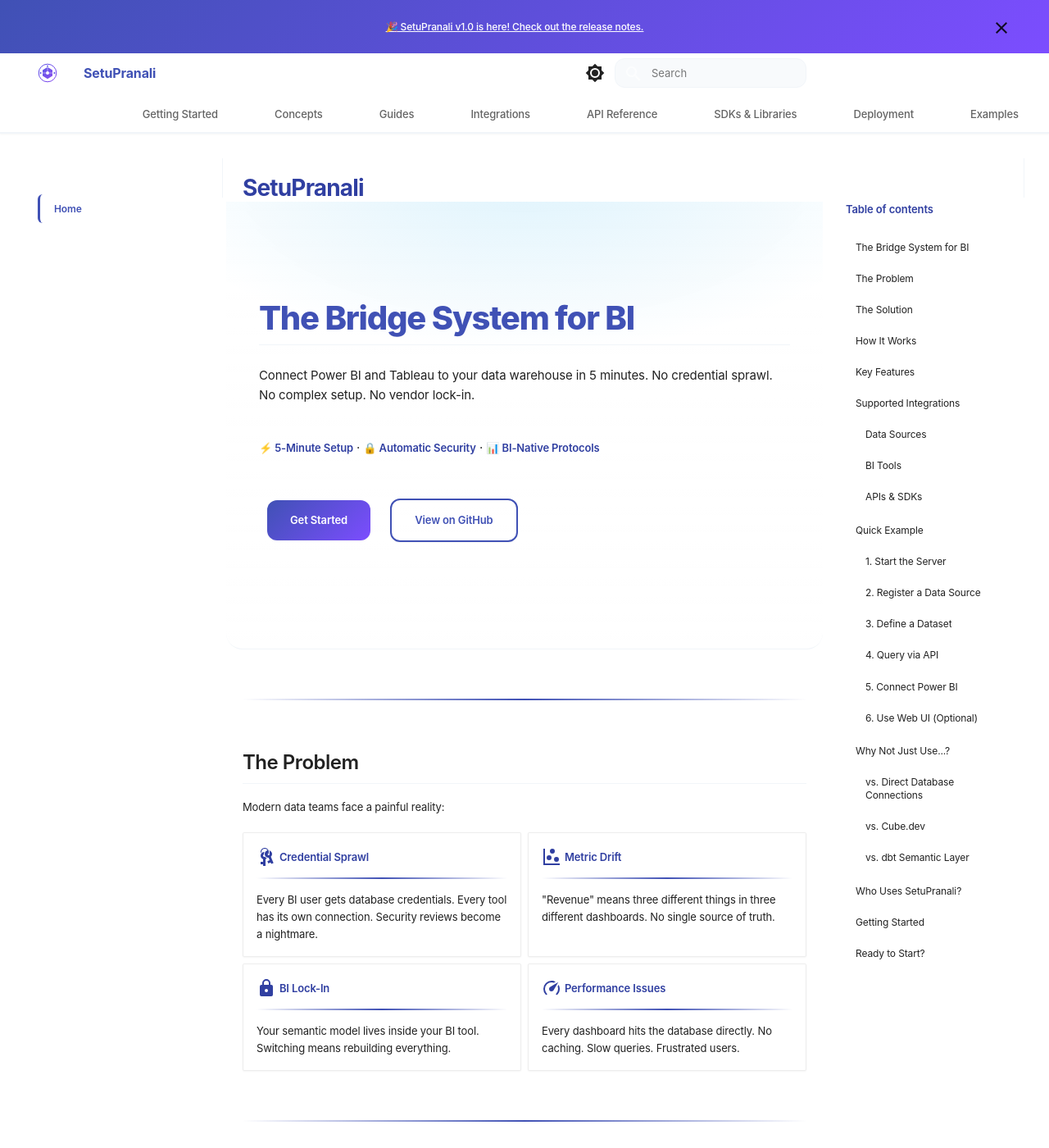
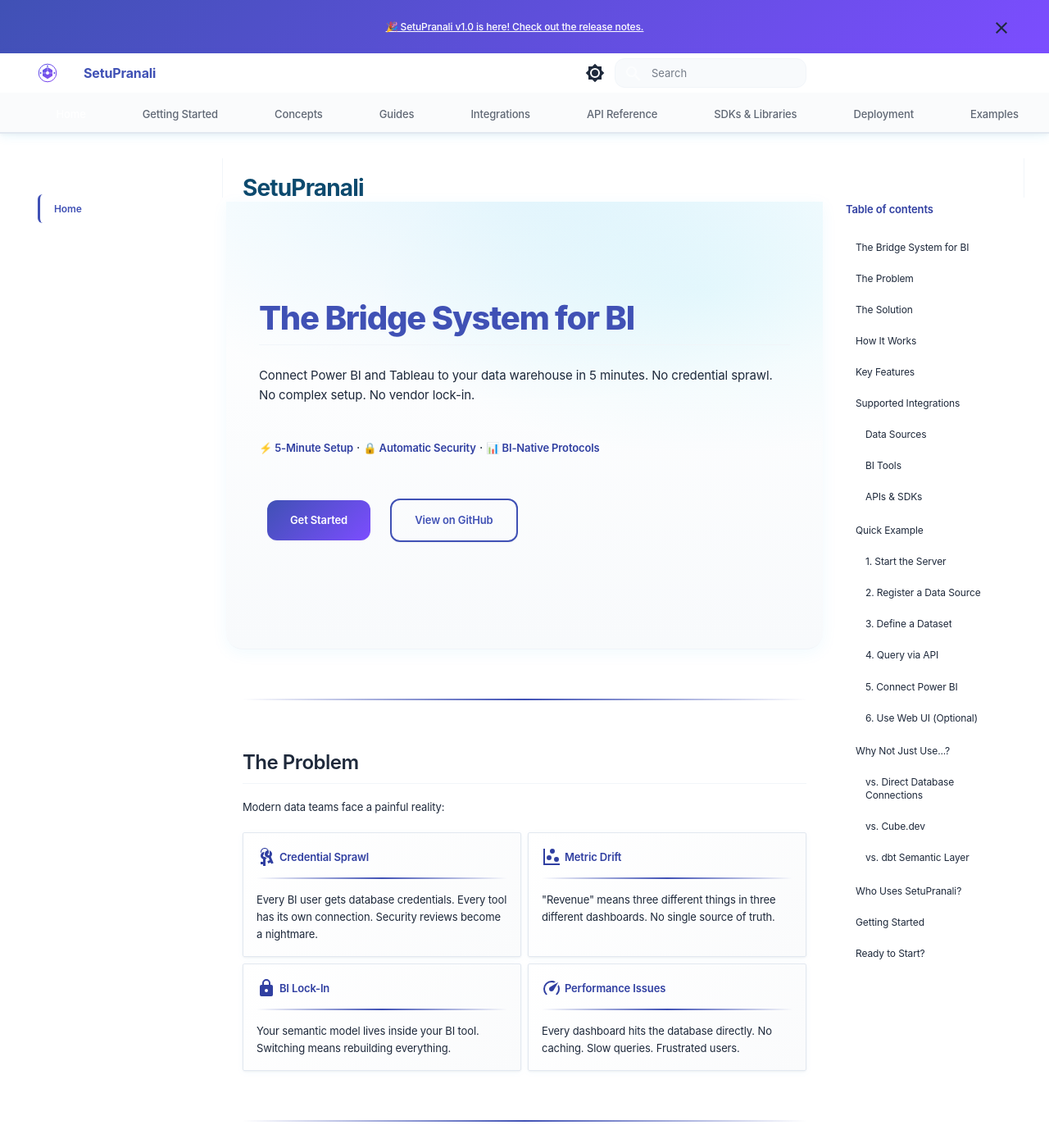
Before and after one commit to setupranali/setupranali.github.io, an MkDocs documentation site: the page built from docs/index.md, in a window 1280 px wide and 1400 px high. Shown: the whole window at 82% size. Built offline with MkDocs 1.6.1 and Material for MkDocs 9.7.7, drawn with Linux system fonts in a browser that asks for light colours; comment, search, counter and statistics services are not loaded.

Commit message:
style: Enhance light mode with better colors and visual appeal
- Improved hero section with subtle gradients and shadows
- Enhanced card designs with better shadows and hover effects
- Better table styling with improved borders and hover states
- Enhanced header with better backdrop blur and shadows
- Improved tabs background for better contrast
- Better admonitions and blockquotes with gradients
- Enhanced footer CTA with subtle gradients
- Improved code blocks with better shadows
- Better text colors for headings in light mode
- Overall more polished and appealing light mode appearance

```diff
--- a/docs/stylesheets/extra.css
+++ b/docs/stylesheets/extra.css
@@ -84,7 +84,10 @@
   --md-default-bg-color: #ffffff;
   --md-default-bg-color--light: #f8fafc;
   --md-default-bg-color--lighter: #f1f5f9;
-  --md-default-bg-color--lightest: #e5e7eb;
+  --md-default-bg-color--lightest: #e2e8f0;
+  --md-typeset-color: #1e293b;
+  --md-code-bg-color: #0f172a;
+  --md-code-fg-color: #e5e7eb;
 }
 
 /* =======================
@@ -119,6 +122,10 @@
   margin-top: 0;
   margin-bottom: 1rem;
   color: var(--md-primary-fg-color--dark);
+}
+
+[data-md-color-scheme="default"] .md-typeset h1 {
+  color: #0c4a6e;
 }
 
 .md-typeset h2 {
@@ -239,13 +246,15 @@
   padding: 4rem 2rem;
   margin: -1rem -1rem 3rem -1rem;
   background:
-    radial-gradient(1200px 600px at 50% -10%, rgba(14, 165, 233, 0.15), transparent 40%),
-    linear-gradient(180deg, rgba(255, 255, 255, 0.95), rgba(255, 255, 255, 0.85));
+    radial-gradient(1200px 600px at 50% -10%, rgba(14, 165, 233, 0.12), transparent 50%),
+    radial-gradient(800px 400px at 80% 20%, rgba(34, 211, 238, 0.08), transparent 50%),
+    linear-gradient(180deg, #ffffff 0%, #f8fafc 100%);
   backdrop-filter: blur(16px);
   border-bottom: 1px solid var(--md-default-bg-color--lighter);
   border-radius: 0 0 var(--md-radius-lg) var(--md-radius-lg);
   position: relative;
   overflow: hidden;
+  box-shadow: 0 4px 20px rgba(14, 165, 233, 0.06);
 }
 
 [data-md-color-scheme="slate"] .hero {
@@ -352,15 +361,26 @@
   border: 1px solid var(--md-default-bg-color--lighter);
   border-radius: var(--md-radius-md);
   padding: 2rem;
-  box-shadow: var(--md-shadow-sm);
-  transition: transform 0.2s ease, box-shadow 0.2s ease;
+  box-shadow: 0 1px 3px rgba(0, 0, 0, 0.05), 0 1px 2px rgba(0, 0, 0, 0.1);
+  transition: all 0.3s cubic-bezier(0.4, 0, 0.2, 1);
   position: relative;
+}
+
+[data-md-color-scheme="default"] .grid.cards > ul > li {
+  background: linear-gradient(135deg, #ffffff 0%, #fafbfc 100%);
+  border: 1px solid #e2e8f0;
+  box-shadow: 0 2px 8px rgba(14, 165, 233, 0.04), 0 1px 3px rgba(0, 0, 0, 0.06);
 }
 
 .grid.cards > ul > li:hover {
   transform: translateY(-4px);
-  box-shadow: var(--md-shadow-lg);
+  box-shadow: 0 12px 24px rgba(14, 165, 233, 0.12), 0 4px 8px rgba(0, 0, 0, 0.08);
   border-color: var(--md-primary-fg-color--light);
+}
+
+[data-md-color-scheme="default"] .grid.cards > ul > li:hover {
+  box-shadow: 0 16px 32px rgba(14, 165, 233, 0.15), 0 6px 12px rgba(0, 0, 0, 0.1);
+  background: linear-gradient(135deg, #ffffff 0%, #f0f9ff 100%);
 }
 
 .grid.cards > ul > li > :first-child {
@@ -387,6 +407,12 @@
   padding: 1.5rem;
   box-shadow: var(--md-shadow-sm);
   overflow-x: auto;
+}
+
+[data-md-color-scheme="default"] .md-typeset pre {
+  background: #0f172a;
+  border: 1px solid #1e293b;
+  box-shadow: 0 4px 12px rgba(15, 23, 42, 0.2), 0 2px 4px rgba(0, 0, 0, 0.1);
 }
 
 .md-typeset pre > code {
@@ -458,13 +484,19 @@
    ======================= */
 
 .md-header {
-  background: rgba(255, 255, 255, 0.8);
-  backdrop-filter: blur(14px);
+  background: rgba(255, 255, 255, 0.9);
+  backdrop-filter: blur(20px);
   border-bottom: 1px solid var(--md-default-bg-color--lighter);
-  box-shadow: var(--md-shadow-sm);
+  box-shadow: 0 2px 8px rgba(14, 165, 233, 0.06), 0 1px 3px rgba(0, 0, 0, 0.04);
   position: sticky;
   top: 0;
   z-index: 100;
+}
+
+[data-md-color-scheme="default"] .md-header {
+  background: rgba(255, 255, 255, 0.95);
+  border-bottom-color: #e2e8f0;
+  box-shadow: 0 4px 12px rgba(14, 165, 233, 0.08), 0 2px 4px rgba(0, 0, 0, 0.04);
 }
 
 [data-md-color-scheme="slate"] .md-header {
@@ -491,6 +523,11 @@
   background: var(--md-default-bg-color);
   border-bottom: 1px solid var(--md-default-bg-color--lighter);
   box-shadow: none;
+}
+
+[data-md-color-scheme="default"] .md-tabs {
+  background: #fafbfc;
+  border-bottom-color: #e2e8f0;
 }
 
 .md-tabs__link {
@@ -651,6 +688,12 @@
   line-height: var(--md-line-height);
 }
 
+[data-md-color-scheme="default"] .md-typeset blockquote {
+  background: linear-gradient(135deg, #f0f9ff 0%, #e0f2fe 100%);
+  border-left-color: var(--md-primary-fg-color);
+  box-shadow: 0 2px 8px rgba(14, 165, 233, 0.06);
+}
+
 /* =======================
    Horizontal Rules
    ======================= */
@@ -674,6 +717,15 @@
   border-top: 1px solid var(--md-default-bg-color--lighter);
   border-radius: var(--md-radius-lg) var(--md-radius-lg) 0 0;
   text-align: center;
+}
+
+[data-md-color-scheme="default"] .footer-cta {
+  background:
+    radial-gradient(1000px 500px at 50% 0%, rgba(14, 165, 233, 0.1), transparent 60%),
+    radial-gradient(800px 400px at 70% 20%, rgba(34, 211, 238, 0.08), transparent 50%),
+    linear-gradient(180deg, #f8fafc 0%, #ffffff 100%);
+  border-top-color: #e2e8f0;
+  box-shadow: 0 -4px 20px rgba(14, 165, 233, 0.06);
 }
 
 [data-md-color-scheme="slate"] .footer-cta {
```
